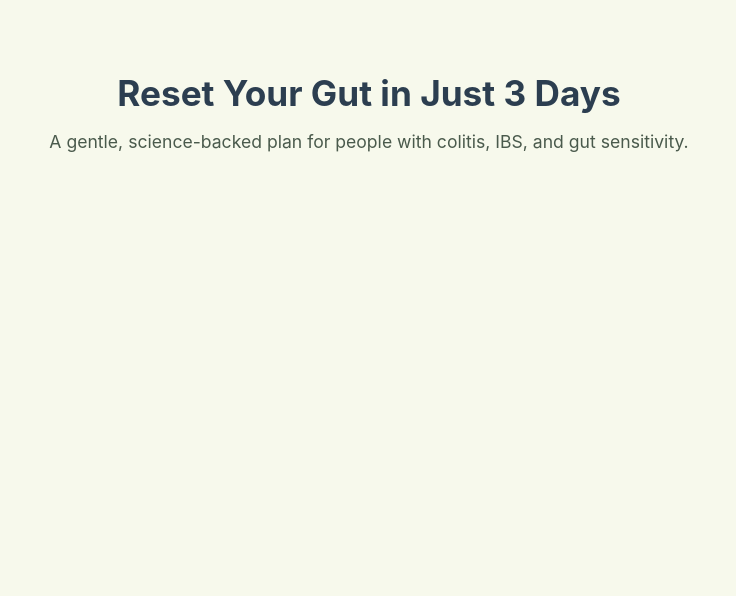
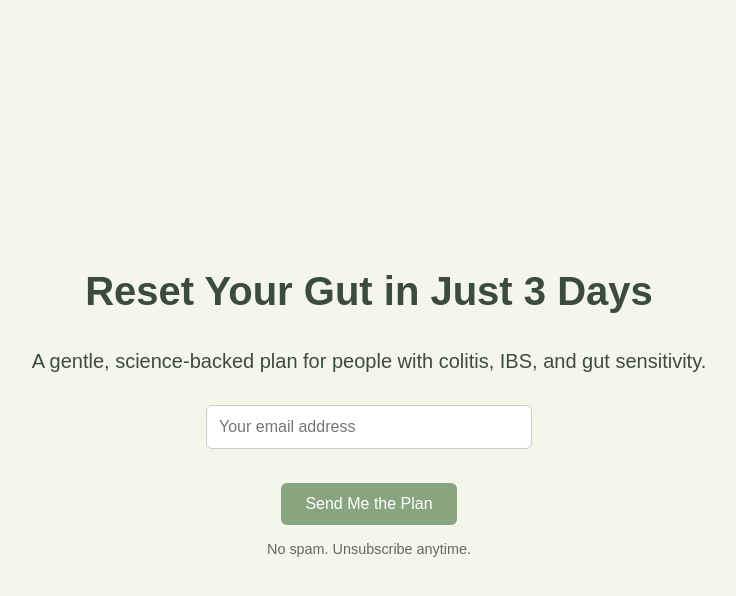
Before and after one commit to gazmitch61/3-day-gut-reset, a plain HTML site: page index.html in a window 1280 px wide. Shown: the whole page, without its empty margins (271-1007 px from the left). Drawn offline with Linux system fonts and the light colour scheme.

Commit message:
index.html

```diff
--- a/index.html
+++ b/index.html
@@ -2,46 +2,70 @@
 <html lang="en">
 <head>
   <meta charset="UTF-8" />
-  <meta name="viewport" content="width=device-width, initial-scale=1.0" />
-  <title>The Gut Guide – 3-Day Reset</title>
+  <meta name="viewport" content="width=device-width, initial-scale=1.0"/>
+  <title>Reset Your Gut</title>
   <style>
     body {
-      background-color: #f7f9ec;
-      font-family: -apple-system, BlinkMacSystemFont, "Segoe UI", Roboto, Oxygen, Ubuntu, Cantarell, "Open Sans", "Helvetica Neue", sans-serif;
+      margin: 0;
+      font-family: Arial, sans-serif;
+      background-color: #f4f6e9;
+      display: flex;
+      flex-direction: column;
+      align-items: center;
+      justify-content: center;
+      height: 100vh;
+      color: #3c4c3a;
       text-align: center;
-      padding: 40px 20px;
-      color: #2c3e50;
     }
-    .container {
-      max-width: 700px;
-      margin: 0 auto;
+
+    h1 {
+      font-size: 2.5rem;
+      font-weight: bold;
+      margin-bottom: 1rem;
     }
-    h1 {
-      font-size: 2.2em;
-      margin-bottom: 0.2em;
+
+    p {
+      font-size: 1.25rem;
+      margin-bottom: 2rem;
     }
-    p {
-      font-size: 1.1em;
-      margin-bottom: 1.5em;
-      color: #4a5a4c;
+
+    input[type="email"] {
+      padding: 0.75rem;
+      font-size: 1rem;
+      width: 300px;
+      border: 1px solid #ccc;
+      border-radius: 6px;
+      margin-bottom: 1rem;
+    }
+
+    button {
+      background-color: #89a580;
+      color: white;
+      border: none;
+      padding: 0.75rem 1.5rem;
+      font-size: 1rem;
+      border-radius: 6px;
+      cursor: pointer;
+      transition: background-color 0.3s ease;
+    }
+
+    button:hover {
+      background-color: #7d986f;
+    }
+
+    .disclaimer {
+      margin-top: 1rem;
+      font-size: 0.9rem;
+      color: #666;
     }
   </style>
 </head>
 <body>
-  <div class="container">
-    <h1>Reset Your Gut in Just 3 Days</h1>
-    <p>A gentle, science-backed plan for people with colitis, IBS, and gut sensitivity.</p>
-
-    <!-- ✅ Correct ConvertKit Embed -->
-    <script src="https://f.convertkit.com/ckjs/ck.5.js"></script>
-    <script data-uid="0a1555863d">
-      (function() {
-        var d = document, s = d.createElement("script");
-        s.src = "https://f.convertkit.com/0a1555863d/8147343.js";
-        d.body.appendChild(s);
-      })();
-    </script>
-
-  </div>
+  <h1>Reset Your Gut in Just 3 Days</h1>
+  <p>A gentle, science-backed plan for people with colitis, IBS, and gut sensitivity.</p>
+  <input type="email" placeholder="Your email address" />
+  <br />
+  <button>Send Me the Plan</button>
+  <div class="disclaimer">No spam. Unsubscribe anytime.</div>
 </body>
 </html>
```
